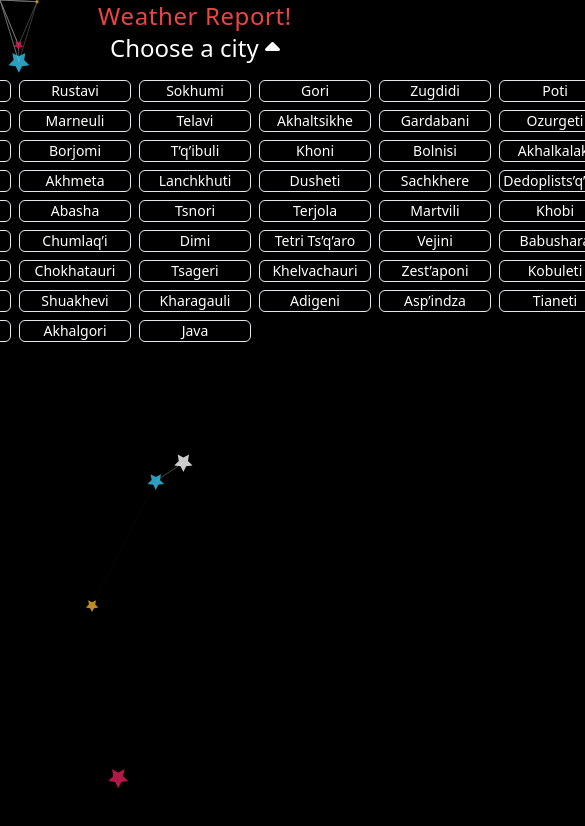
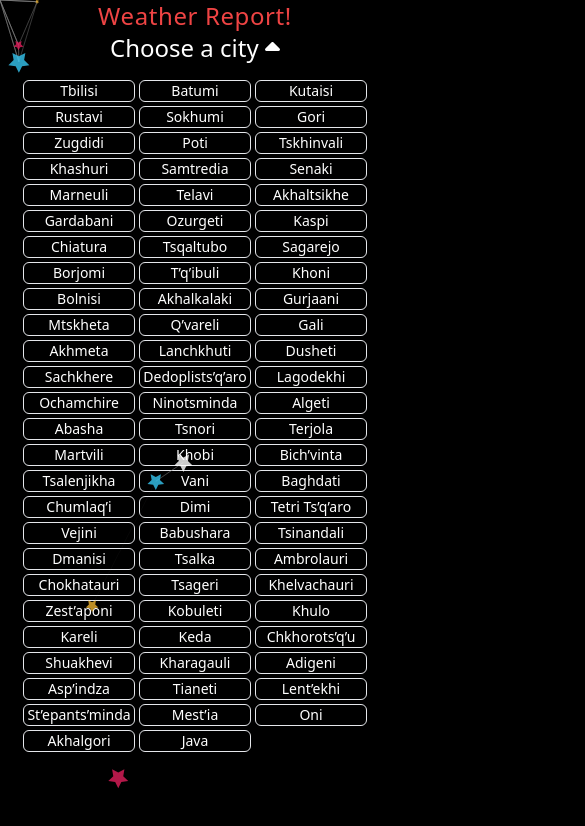
Before and after one commit to GiorgiUbiria/weather-forecast, a React (Vite) app: page / in a window 390 px wide. Both pictures are taken after a click on the button "Expand dropdown". Shown: the top 826 px of the page, 585 px wide, since content can reach past the window. Built offline with nearby package versions, Linux system fonts and the light colour scheme; no server answers.

Commit message:
Fixed mobile styling.

```diff
--- a/src/components/dropdown.module.css
+++ b/src/components/dropdown.module.css
@@ -4,3 +4,40 @@
   grid-template-columns: repeat(9, 2fr);
   gap: 0.5rem;
 }
+
+@media screen and (max-width: 1024px) {
+  .cities {
+    grid-template-columns: repeat(7, 2fr);
+  }
+}
+
+@media screen and (max-width: 820px) {
+  .cities {
+    grid-template-columns: repeat(6, 4fr);
+  }
+}
+
+@media screen and (max-width: 768px) {
+  .cities {
+    grid-template-columns: repeat(6, 3fr);
+  }
+}
+
+@media screen and (max-width: 540px) {
+  .cities {
+    gap: 0.25rem;
+    grid-template-columns: repeat(4, 2fr);
+  }
+}
+
+@media screen and (max-width: 420px) {
+  .cities {
+    grid-template-columns: repeat(3, 2fr);
+  }
+}
+
+@media screen and (max-width: 280px) {
+  .cities {
+    grid-template-columns: repeat(2, 2fr);
+  }
+}
```
